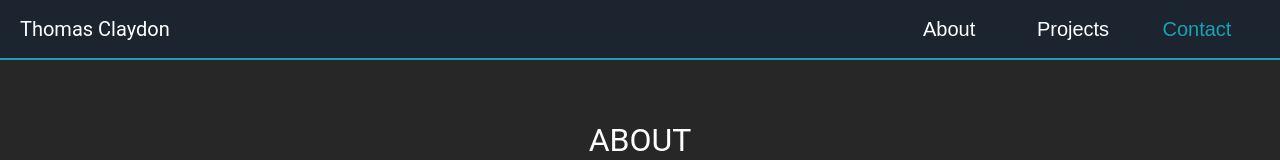
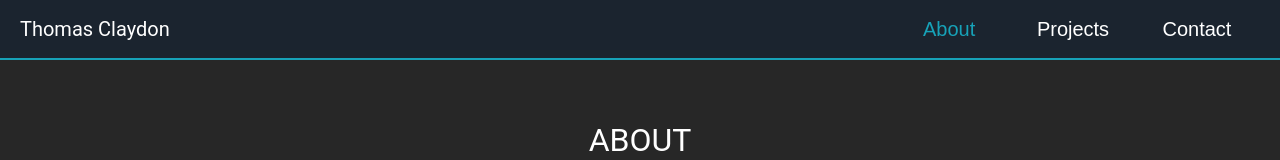
Before and after one commit to gittc100/Portfolio, a React (Create React App) app in the folder app/: page / in a window 1280 px wide. Shown: the top 160 px of the page. Built offline with nearby package versions, Linux system fonts and the light colour scheme.

Commit message:
fixed scroll

```diff
--- a/app/src/components/navigation.js
+++ b/app/src/components/navigation.js
@@ -35,9 +35,6 @@ class Naviagtion extends Component {
 
   componentDidMount() {
     let width = window.innerWidth;
-    // let divHomeTop =
-    //   document.getElementById("home").getBoundingClientRect().top +
-    //   window.pageYOffset;
     let divAboutTop =
       document.getElementById("about").getBoundingClientRect().top +
       window.pageYOffset;
@@ -47,9 +44,6 @@ class Naviagtion extends Component {
     let divContactTop =
       document.getElementById("contact").getBoundingClientRect().top +
       window.pageYOffset;
-    // let divHomeBottom =
-    //   document.getElementById("home").getBoundingClientRect().bottom +
-    //   window.pageYOffset;
     let divAboutBottom =
       document.getElementById("about").getBoundingClientRect().bottom +
       window.pageYOffset;
@@ -61,11 +55,9 @@ class Naviagtion extends Component {
       window.pageYOffset;
     this.setState({
       windowWidth: width,
-      // divHomeTop,
       divAboutTop,
       divProjectsTop,
       divContactTop,
-      // divHomeBottom,
       divAboutBottom,
       divProjectsBottom,
       divContactBottom
@@ -76,17 +68,34 @@ class Naviagtion extends Component {
 
   checkCurrentLocation = () => {
     console.log("scrolling");
-    let currentLocation = window.pageYOffset;
-    let {
-      divHomeTop,
-      divHomeBottom,
+    let currentLocation = window.pageYOffset + window.screen.height/2;
+    let divAboutTop =
+      document.getElementById("about").getBoundingClientRect().top +
+      window.pageYOffset;
+    let divProjectsTop =
+      document.getElementById("projects").getBoundingClientRect().top +
+      window.pageYOffset;
+    let divContactTop =
+      document.getElementById("contact").getBoundingClientRect().top +
+      window.pageYOffset;
+    let divAboutBottom =
+      document.getElementById("about").getBoundingClientRect().bottom +
+      window.pageYOffset;
+    let divProjectsBottom =
+      document.getElementById("projects").getBoundingClientRect().bottom +
+      window.pageYOffset;
+    let divContactBottom =
+      document.getElementById("contact").getBoundingClientRect().bottom +
+      window.pageYOffset;
+    this.setState({
       divAboutTop,
+      divProjectsTop,
+      divContactTop,
       divAboutBottom,
-      divProjectsTop,
       divProjectsBottom,
-      divContactTop,
       divContactBottom
-    } = this.state;
+    });
+
     console.log("currentLocation", currentLocation);
     console.log("divAboutTop", divAboutTop);
     console.log("divAboutBottom", divAboutBottom);
```
